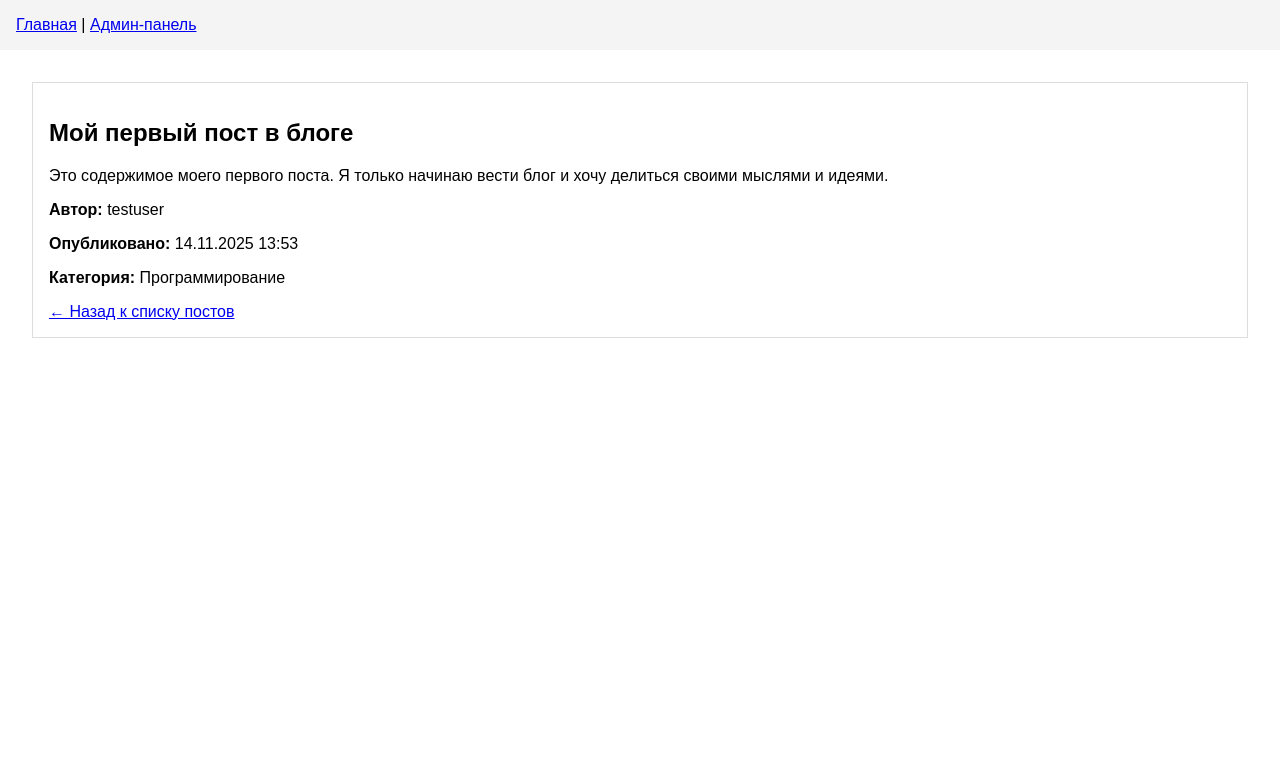
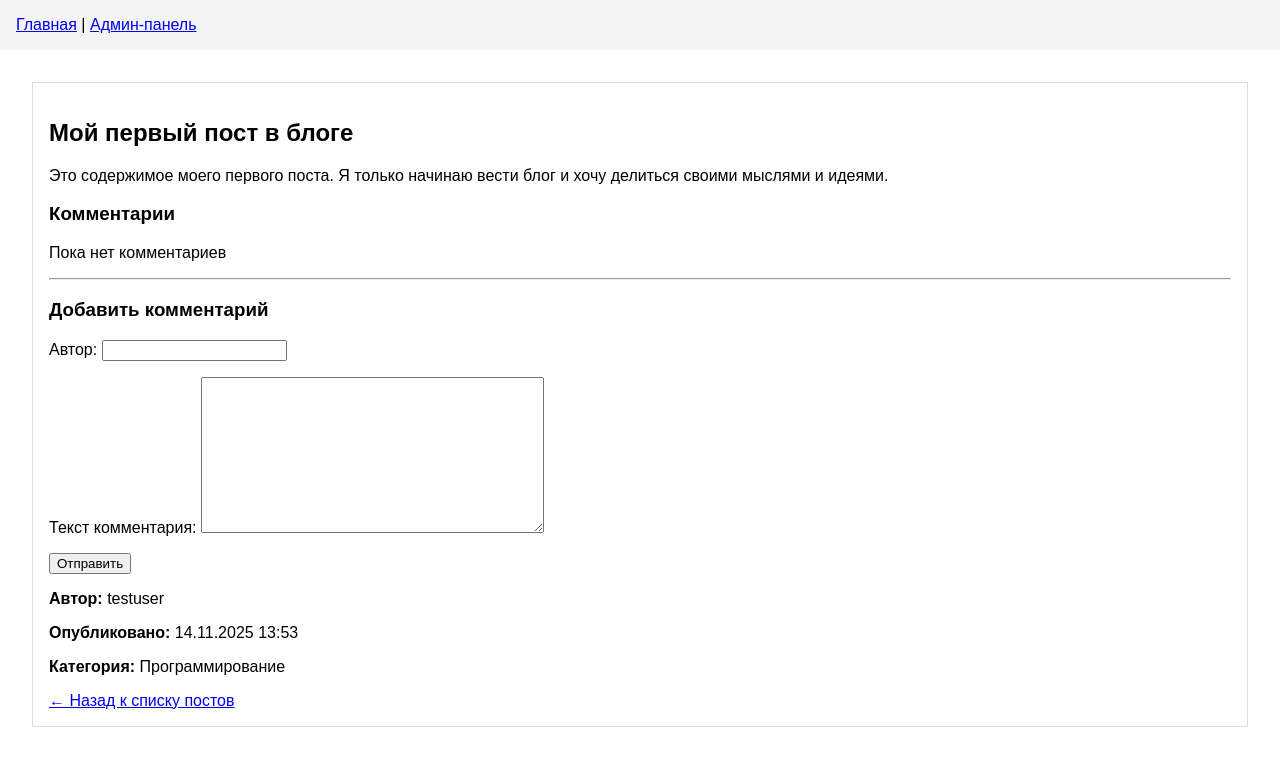
Before and after one commit to Olyaq/Django, a Django app: page /post/1/ in a window 1280 px wide. Shown: the part 112-887 px from the top of the page. Before the commit the page ends 450 px from the top, so only its background shows below. Run offline with Django 5.2, Linux system fonts and the light colour scheme; data comes from the database, SQL or seed files in the repository; both versions use the stored data as it was after the commit.

Commit message:
Django update

```diff
--- /dev/null
+++ b/blog/forms.py
@@ -0,0 +1,7 @@
+from django import forms
+from .models import Comment
+
+class CommentForm(forms.ModelForm):
+    class Meta:
+        model = Comment
+        fields = ('author', 'text')
--- a/blog/models.py
+++ b/blog/models.py
@@ -35,3 +35,22 @@ class Post(models.Model):
     class Meta:
         verbose_name = 'Пост'
         verbose_name_plural = 'Посты'
+
+
+class Comment(models.Model):
+    post = models.ForeignKey(
+        Post,
+        on_delete=models.CASCADE,
+        related_name='comments',
+        verbose_name='Пост'
+    )
+    author = models.CharField(max_length=100, verbose_name='Автор')
+    text = models.TextField(verbose_name='Текст комментария')
+    created_date = models.DateTimeField(default=timezone.now, verbose_name='Дата создания')
+
+    def __str__(self):
+        return f'Комментарий от {self.author}'
+
+    class Meta:
+        verbose_name = 'Комментарий'
+        verbose_name_plural = 'Комментарии'
--- a/blog/templates/blog/post_detail.html
+++ b/blog/templates/blog/post_detail.html
@@ -9,6 +9,26 @@
             <img src="{{ post.image.url }}" alt="{{ post.title }}">
         {% endif %}
         <p>{{ post.content|linebreaks }}</p>
+        <h3>Комментарии</h3>
+
+        {% for comment in comments %}
+            <div class="comment">
+                <p><strong>{{ comment.author }}</strong> ({{ comment.created_date|date:"d.m.Y H:i" }}):</p>
+                <p>{{ comment.text|linebreaks }}</p>
+            </div>
+        {% empty %}
+            <p>Пока нет комментариев</p>
+        {% endfor %}
+
+        <hr>
+
+        <h3>Добавить комментарий</h3>
+        <form method="POST">
+            {% csrf_token %}
+            {{ form.as_p }}
+        <button type="submit">Отправить</button>
+        </form>
+
         <div class="post-meta">
             <p><strong>Автор:</strong> {{ post.author }}</p>
             <p><strong>Опубликовано:</strong> {{ post.published_date|date:"d.m.Y H:i" }}</p>
--- a/blog/views.py
+++ b/blog/views.py
@@ -1,7 +1,8 @@
 # blog/views.py
-from django.shortcuts import render, get_object_or_404
-from .models import Post, Category
+from django.shortcuts import render, get_object_or_404, redirect
 from django.utils import timezone
+from .models import Post, Category, Comment
+from .forms import CommentForm
 
 def post_list(request):
     posts = Post.objects.filter(published_date__lte=timezone.now()).order_by('-published_date')
@@ -9,7 +10,27 @@ def post_list(request):
 
 def post_detail(request, pk):
     post = get_object_or_404(Post, pk=pk)
-    return render(request, 'blog/post_detail.html', {'post': post})
+
+    # Список комментариев
+    comments = post.comments.order_by('-created_date')
+
+    # Обработка формы
+    if request.method == "POST":
+        form = CommentForm(request.POST)
+        if form.is_valid():
+            comment = form.save(commit=False)
+            comment.post = post
+            comment.created_date = timezone.now()
+            comment.save()
+            return redirect('post_detail', pk=post.pk)
+    else:
+        form = CommentForm()
+
+    return render(request, 'blog/post_detail.html', {
+        'post': post,
+        'comments': comments,
+        'form': form
+    })
 
 def category_posts(request, category_id):
     category = get_object_or_404(Category, id=category_id)
```
Also changed, not shown: blog/migrations/0002_comment.py (added), db.sqlite3.
